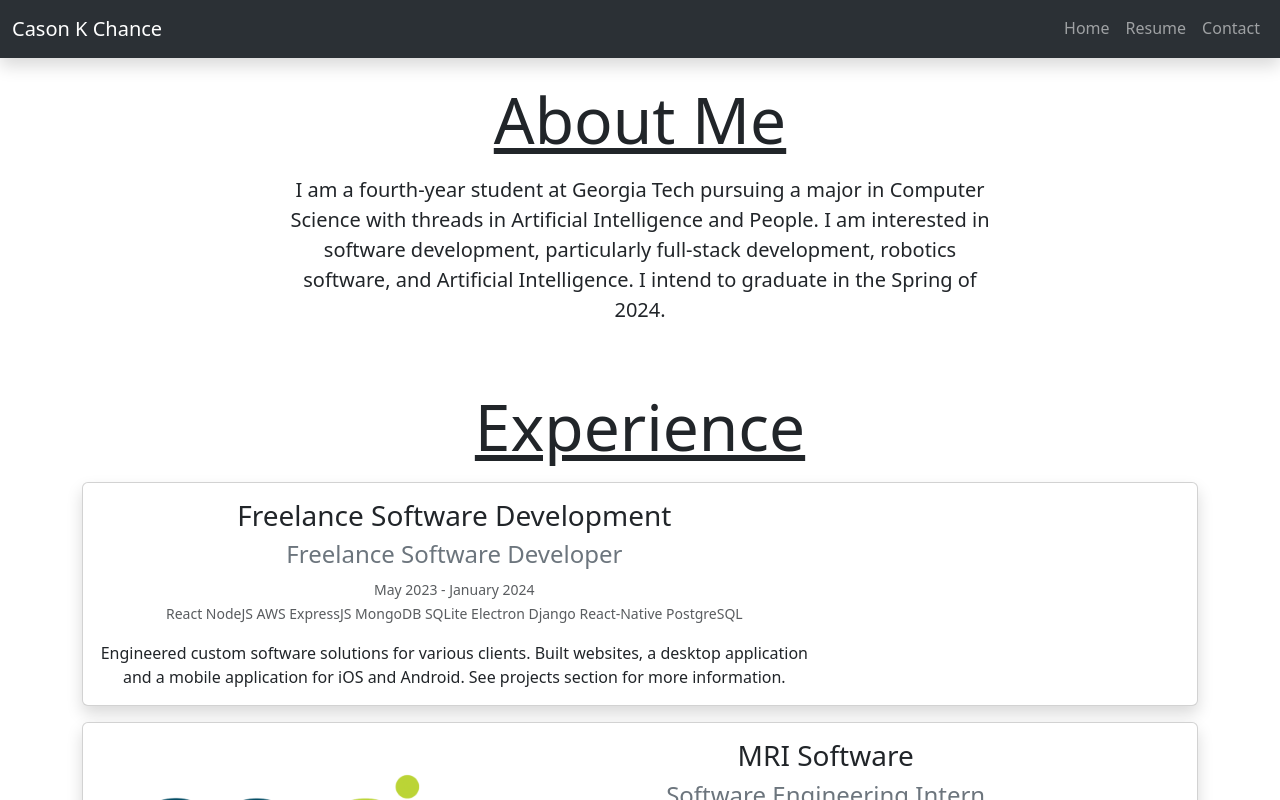
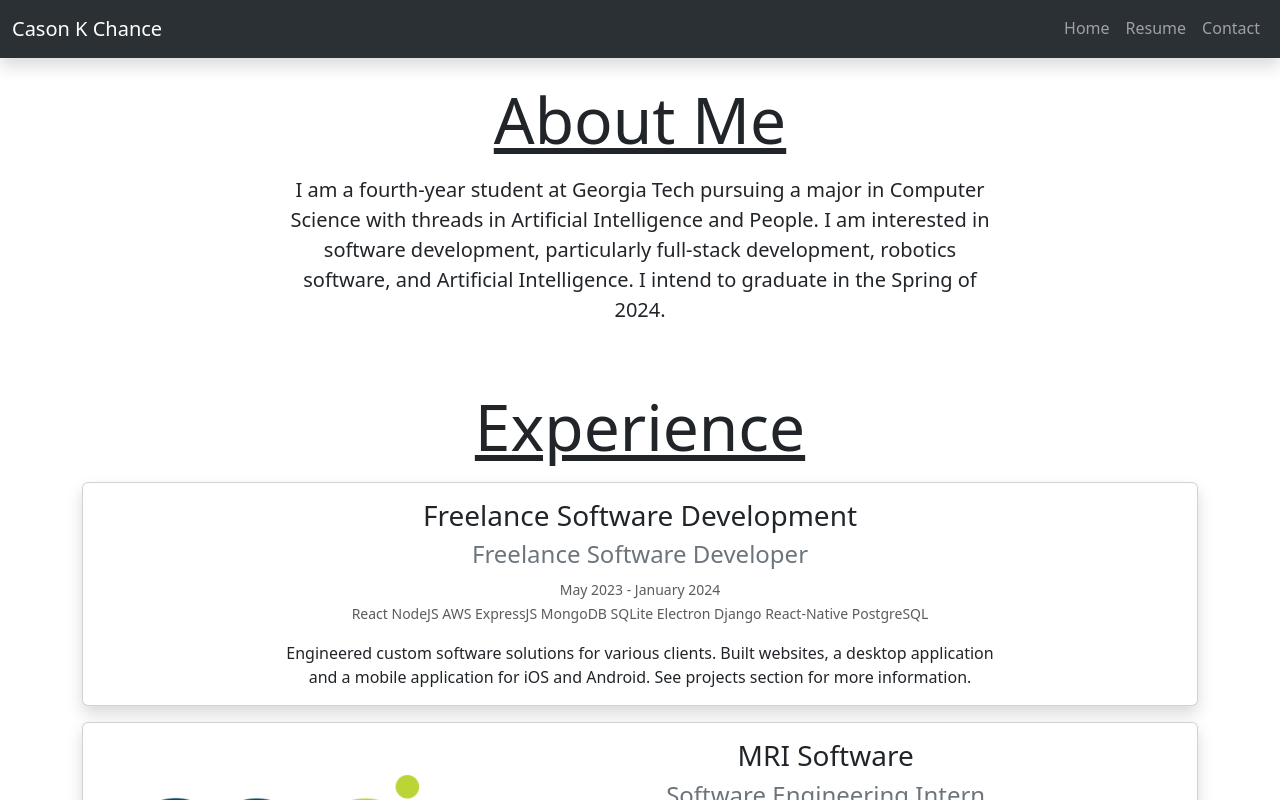
Before and after one commit to CasonKChance/Personal-Website, a React (Vite) app in the folder client/: page / in a window 1280 px wide. Shown: the top 800 px of the page. Built offline with nearby package versions, Linux system fonts and the light colour scheme.

Commit message:
Formatting fix

```diff
--- a/client/src/Components/Job.jsx
+++ b/client/src/Components/Job.jsx
@@ -25,7 +25,7 @@ export default function Job({ job }) {
         ) : (
           <></>
         )}
-        <div className="col-md-8">
+        <div className="col-md-8 mx-auto">
           <div className="card-body">
             <h3 className="card-title">{job.name}</h3>
             <h4 className="card-text text-secondary">{job.jobTitle}</h4>
```
